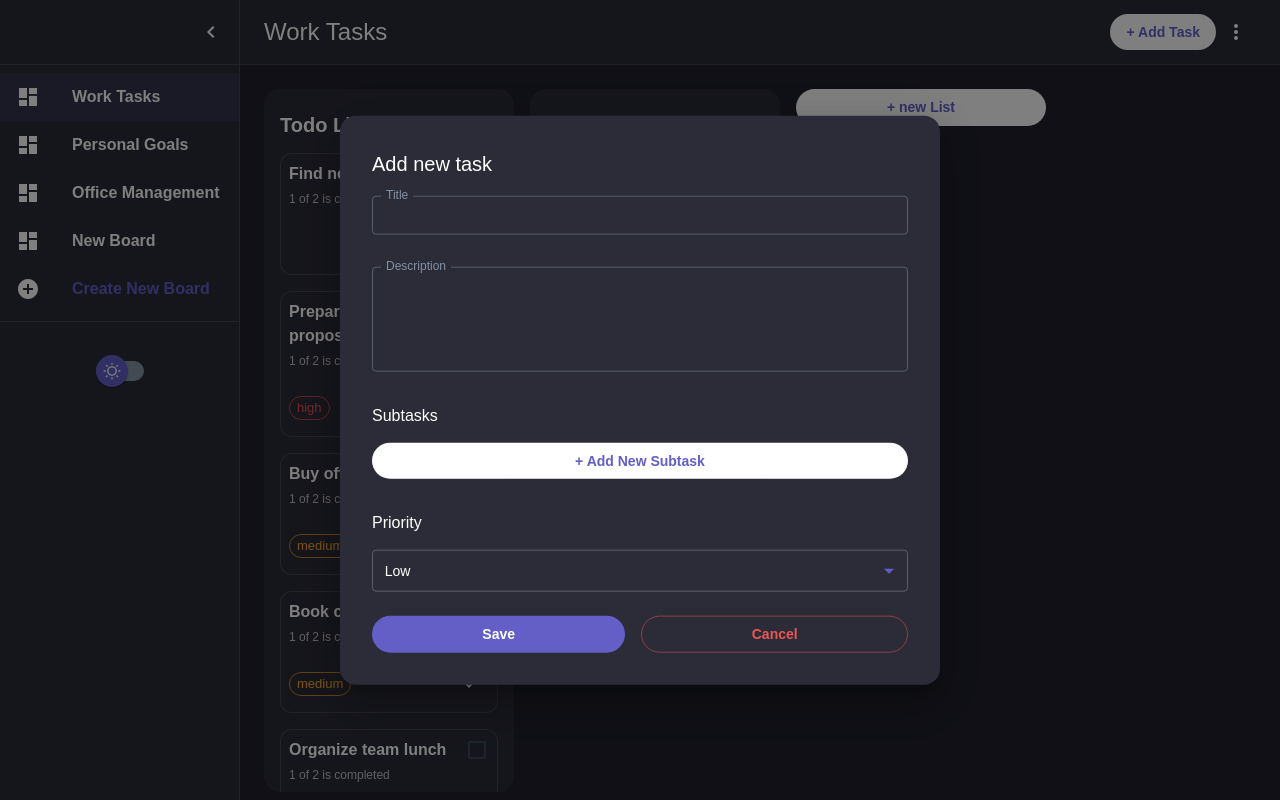
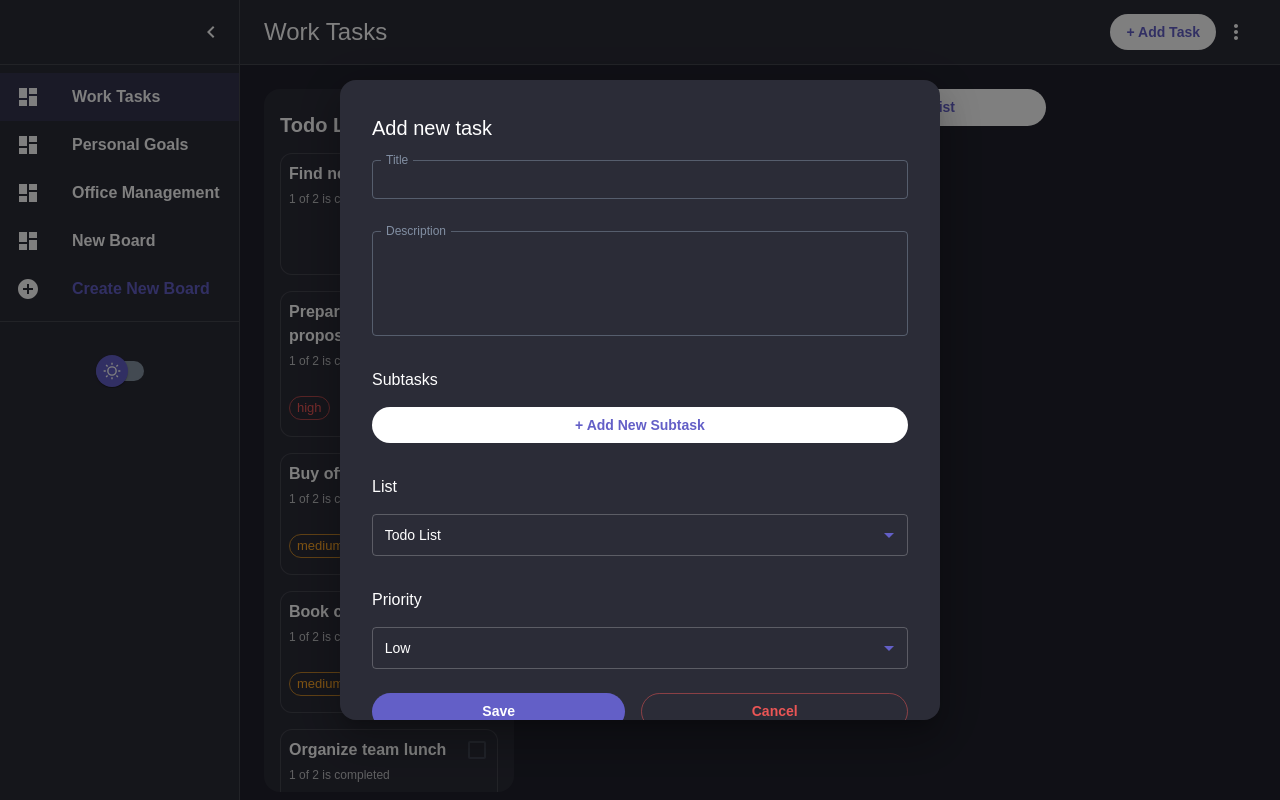
Before and after one commit to zeynabmvs/kanba, a React (Vite) app: page / in a window 1280 px wide. Both pictures are taken after a click on the button "+ Add Task". Built offline with nearby package versions, Linux system fonts and the light colour scheme.

Commit message:
add list field to add/edit task

```diff
--- a/src/components/Board.jsx
+++ b/src/components/Board.jsx
@@ -4,6 +4,7 @@ import {useDispatch, useSelector} from "react-redux";
 import {reorderLists, reorderTask, selectCurrentBoard,} from "../features/boards/boardsSlice.js";
 import {openModal} from "../features/modalSlice";
 import BoardList from "./BoardList";
+import {ListIndexProvider} from "../contexts/listIndexContext.jsx";
 
 const Board = () => {
 	const currentBoard = useSelector(selectCurrentBoard);
@@ -84,7 +85,11 @@ const Board = () => {
 								{...provided.droppableProps}
 							>
 								{currentBoard?.lists?.map((list, index) => (
-									<BoardList key={list.id} list={list} index={index}/>
+									<>
+										<ListIndexProvider listIndex={index} key={list.id}>
+											<BoardList list={list} index={index}/>
+										</ListIndexProvider>
+									</>
 								))}
 								{provided.placeholder}
 							</Stack>
--- a/src/components/BoardListCard.jsx
+++ b/src/components/BoardListCard.jsx
@@ -12,6 +12,7 @@ import IconButton from '@mui/material/IconButton';
 import ExpandMoreIcon from '@mui/icons-material/ExpandMore';
 import Box from "@mui/material/Box";
 import PriorityChip from "./PriorityChip.jsx";
+import {useListIndex} from "../contexts/listIndexContext.jsx";
 
 const ExpandMore = styled((props) => {
 	const {expand, ...other} = props;
@@ -27,6 +28,7 @@ const ExpandMore = styled((props) => {
 
 const BoardListCard = ({task, index}) => {
 	const [expanded, setExpanded] = useState(false);
+	const listIndex = useListIndex();
 
 	const handleExpandClick = () => {
 		setExpanded(!expanded);
@@ -36,7 +38,7 @@ const BoardListCard = ({task, index}) => {
 	const dispatch = useDispatch();
 
 	const onShowTasksDetail = () => {
-		dispatch(openModal({type: "taskDetail", detail: task}));
+		dispatch(openModal({type: "taskDetail", detail: {...task, list: listIndex}}));
 	};
 
 	const handleStatusChange = () => {
--- a/src/components/forms/TaskForm.jsx
+++ b/src/components/forms/TaskForm.jsx
@@ -1,12 +1,14 @@
 import {Box, Button, InputLabel, MenuItem, Select, Stack, TextField} from "@mui/material";
 import {Controller, useFieldArray, useForm} from "react-hook-form";
-import {useDispatch} from "react-redux";
+import {useDispatch, useSelector} from "react-redux";
 import IconButton from "@mui/material/IconButton";
 import {Close} from "@mui/icons-material";
 import {closeModal} from "../../features/modalSlice.js";
+import {selectCurrentBoard} from "../../features/boards/boardsSlice.js";
 
-const TaskForm = ({onSubmit, onCancel, defaultValues = {priority: 'low'}}) => {
+const TaskForm = ({onSubmit, onCancel, defaultValues = {priority: 'low', list: '0'}}) => {
 	const dispatch = useDispatch()
+	const currentBoard = useSelector(selectCurrentBoard)
 	const {
 		register,
 		handleSubmit,
@@ -119,6 +121,26 @@ const TaskForm = ({onSubmit, onCancel, defaultValues = {priority: 'low'}}) => {
 					</div>
 
 					<div>
+						<InputLabel id="list-label" sx={{mb: "16px"}}>List</InputLabel>
+						<Controller
+							name="list"
+							control={control}
+							render={({field}) => (
+								<Select
+									{...field}
+									labelId="list-label"
+									displayEmpty
+									fullWidth
+								>
+									{currentBoard.lists?.map((item, index) => <MenuItem value={index} sx={{fontSize: "0.875rem"}}
+																																			key={index}>{item.title}</MenuItem>)}
+								</Select>
+							)}
+						/>
+					</div>
+
+
+					<div>
 						<InputLabel id="priority-label" sx={{mb: "16px"}}>Priority</InputLabel>
 						<Controller
 							name="priority"
--- a/src/components/modals/EditTask.jsx
+++ b/src/components/modals/EditTask.jsx
@@ -21,6 +21,7 @@ const EditTask = ({onClose, detail}) => {
 		color: task.color,
 		status: task.status,
 		priority: task.priority || "",
+		list: task?.list,
 		subtasks: task?.subtasks.map((item) => ({
 			title: item.title,
 			status: item.status,
--- a/src/components/modals/TaskDetail.jsx
+++ b/src/components/modals/TaskDetail.jsx
@@ -10,9 +10,11 @@ import {editSubtask} from "../../features/boards/boardsSlice.js";
 import {openModal} from "../../features/modalSlice";
 import OptionsMenu from "../OptionsMenu";
 import PriorityChip from "../PriorityChip.jsx";
+import {useTheme} from "@mui/material/styles";
 
 const TaskDetail = ({detail}) => {
 	const dispatch = useDispatch();
+	const theme = useTheme()
 	const task = detail;
 
 	const initialCheckboxes = task?.subtasks.map((i) => i.status === "completed");
@@ -55,6 +57,7 @@ const TaskDetail = ({detail}) => {
 						text="task"
 						onEdit={onEditHandler}
 						onDelete={onDeleteHandler}
+						sx={{'& .MuiSvgIcon-root': {color: theme.palette.mode === 'light' ? theme.palette.customGrey.main : theme.palette.customGrey.light}}}
 					></OptionsMenu>
 				</Stack>
 				<Typography variant="body1" color="text.secondary" sx={{mb: "16px"}}>{task.description}</Typography>
--- /dev/null
+++ b/src/contexts/listIndexContext.jsx
@@ -0,0 +1,20 @@
+import React, {createContext, useContext} from 'react';
+
+// Create a context
+const ListIndexContext = createContext();
+
+// Create a provider component
+export const ListIndexProvider = ({listIndex, children}) => (
+	<ListIndexContext.Provider value={listIndex}>
+		{children}
+	</ListIndexContext.Provider>
+);
+
+// Create a hook to use the ListIndexContext
+export const useListIndex = () => {
+	const context = useContext(ListIndexContext);
+	if (context === undefined) {
+		throw new Error('useListIndex must be used within a ListIndexProvider');
+	}
+	return context;
+};
```
